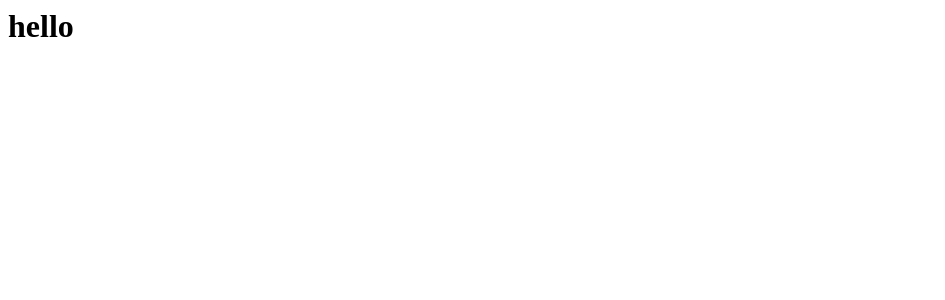
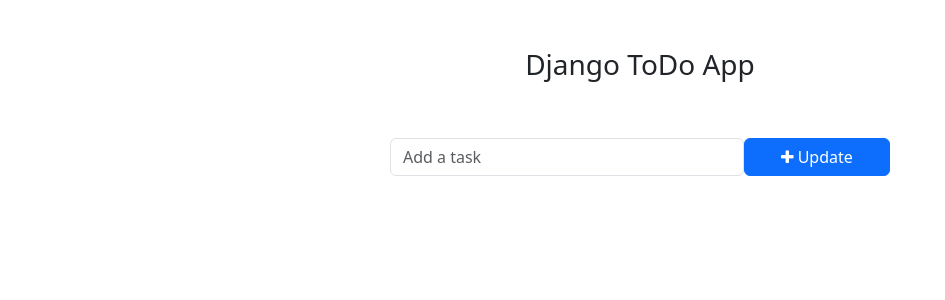
Before and after one commit to senthamizhselvan-sm/Django-ToDo, a Django app: page /todo/edit_task/1 in a window 1280 px wide. Before the commit the part shown is almost empty. Shown: the top 300 px of the page, without its empty margins (0-945 px from the left). Run offline with Django 5.2, Linux system fonts and the light colour scheme; data comes from the database, SQL or seed files in the repository; both versions use the stored data as it was after the commit.

Commit message:
edit task function

```diff
--- a/ToDo_app/views.py
+++ b/ToDo_app/views.py
@@ -22,4 +22,14 @@ def incomplete_task(request , pk):
     return redirect('home')
 
 def edit_task(request , pk):
-    return render(request , 'edit_task.html')
+    task = get_object_or_404(Task , pk=pk)
+    if request.method == 'POST':
+        new_task = request.POST['task']
+        task.task = new_task
+        task.save()
+        return redirect('home')
+    else:
+        context = {
+        'task' : task
+        }
+    return render(request , 'edit_task.html' , context)
--- a/templates/edit_task.html
+++ b/templates/edit_task.html
@@ -1 +1,29 @@
-<h1>hello</h1>
+<!DOCTYPE html>
+<html lang="en">
+<head>
+    <meta charset="UTF-8">
+    <meta name="viewport" content="width=device-width, initial-scale=1.0">
+    <title>Edit task - Django TODO App</title>
+
+     <!-- Bootstrap -->
+    <link href="https://cdn.jsdelivr.net/npm/bootstrap@5.3.0-alpha1/dist/css/bootstrap.min.css" rel="stylesheet" integrity="sha384-GLhlTQ8iRABdZLl6O3oVMWSktQOp6b7In1Zl3/Jr59b6EGGoI1aFkw7cmDA6j6gD" crossorigin="anonymous">
+    <script src="https://cdn.jsdelivr.net/npm/bootstrap@5.3.0-alpha1/dist/js/bootstrap.bundle.min.js" integrity="sha384-w76AqPfDkMBDXo30jS1Sgez6pr3x5MlQ1ZAGC+nuZB+EYdgRZgiwxhTBTkF7CXvN" crossorigin="anonymous"></script>
+    <!-- Font Awesome Icons -->
+    <link rel="stylesheet" href="https://cdnjs.cloudflare.com/ajax/libs/font-awesome/4.7.0/css/font-awesome.min.css">
+
+</head>
+<body>
+   <div class = "container">
+    <h3 class="pt-5 pb-5 text-center">Django ToDo App</h3>
+       <form action="{% url 'edit_task' task.pk %}" method="POST" style="width: 500px ; margin: auto;">
+                    {% csrf_token %}
+                    <div class="form-group">
+                        <span style="display: flex;">
+                            <input type="text" name = "task" class="form-control" placeholder="Add a task">
+                            <button type="submit"  class="btn btn-primary" style="width: 200px;"><i class="fa fa-plus"></i> Update</button>
+                        </span>
+                    </div>
+                </form>
+   </div>
+</body>
+</html>
```
Also changed, not shown: db.sqlite3.
